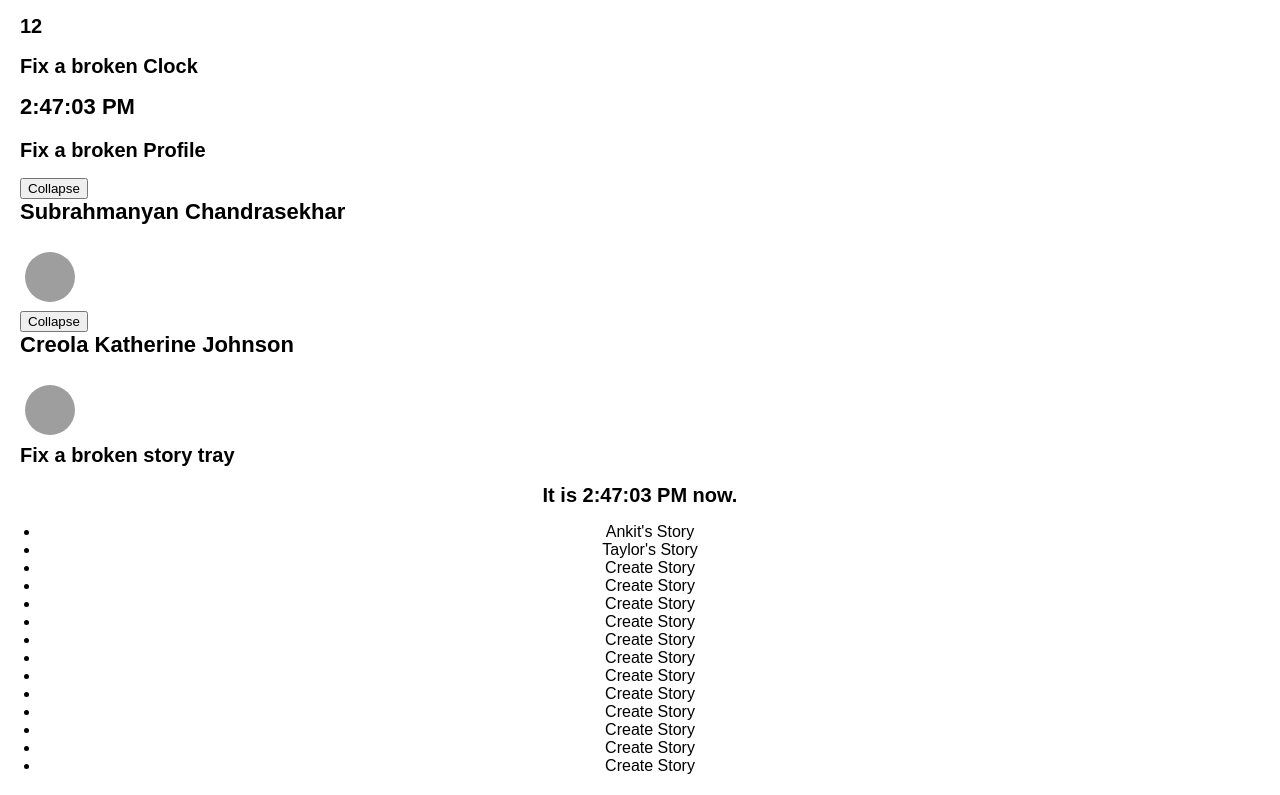
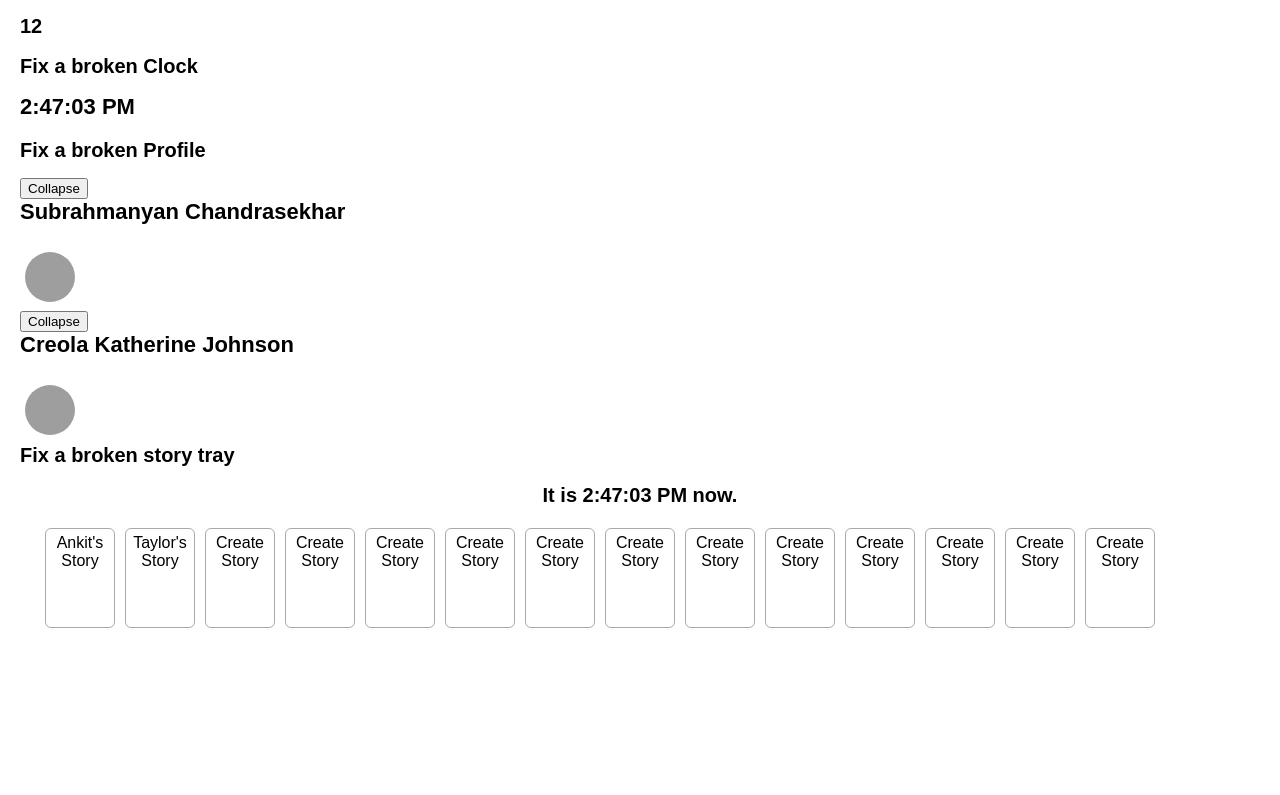
Before and after one commit to zelitosaide/react-js-course, a React (Create React App) app: page / in a window 1280 px wide. Shown: the part 1179-1974 px from the top of the page. After the commit the page ends 1827 px from the top, so only its background shows below. Built offline with nearby package versions, Linux system fonts and the light colour scheme; grey boxes are pictures that could not be loaded.

Commit message:
Keeping Components Pure

```diff
--- a/src/learn/learn-react/describing-the-ui/keeping-components-pure/challenges/fix-a-broken-story-tray.js
+++ b/src/learn/learn-react/describing-the-ui/keeping-components-pure/challenges/fix-a-broken-story-tray.js
@@ -1,6 +1,17 @@
 import { useState } from "react";
 import { stories as initialStories } from "../../../../../utils/data";
 import { useTime } from "../../../../../utils/services";
+
+const listItemStyle = {
+  border: "1px solid #aaa",
+  borderRadius: 6,
+  float: "left",
+  margin: 5,
+  marginBottom: 20,
+  padding: 5,
+  width: 70,
+  height: 100,
+};
 
 /**
  * Fix a broken story tray
@@ -35,9 +46,16 @@ function StoryTray({ stories }) {
   stories.push({ id: "create", label: "Create Story" });
 
   return (
-    <ul>
+    <ul style={{ paddingLeft: 20, margin: 0, listStyleType: "none" }}>
       {stories.map(function (story) {
-        return <li key={story.id}>{story.label}</li>;
+        return (
+          <li
+            key={story.id}
+            style={listItemStyle}
+          >
+            {story.label}
+          </li>
+        );
       })}
     </ul>
   );
```
